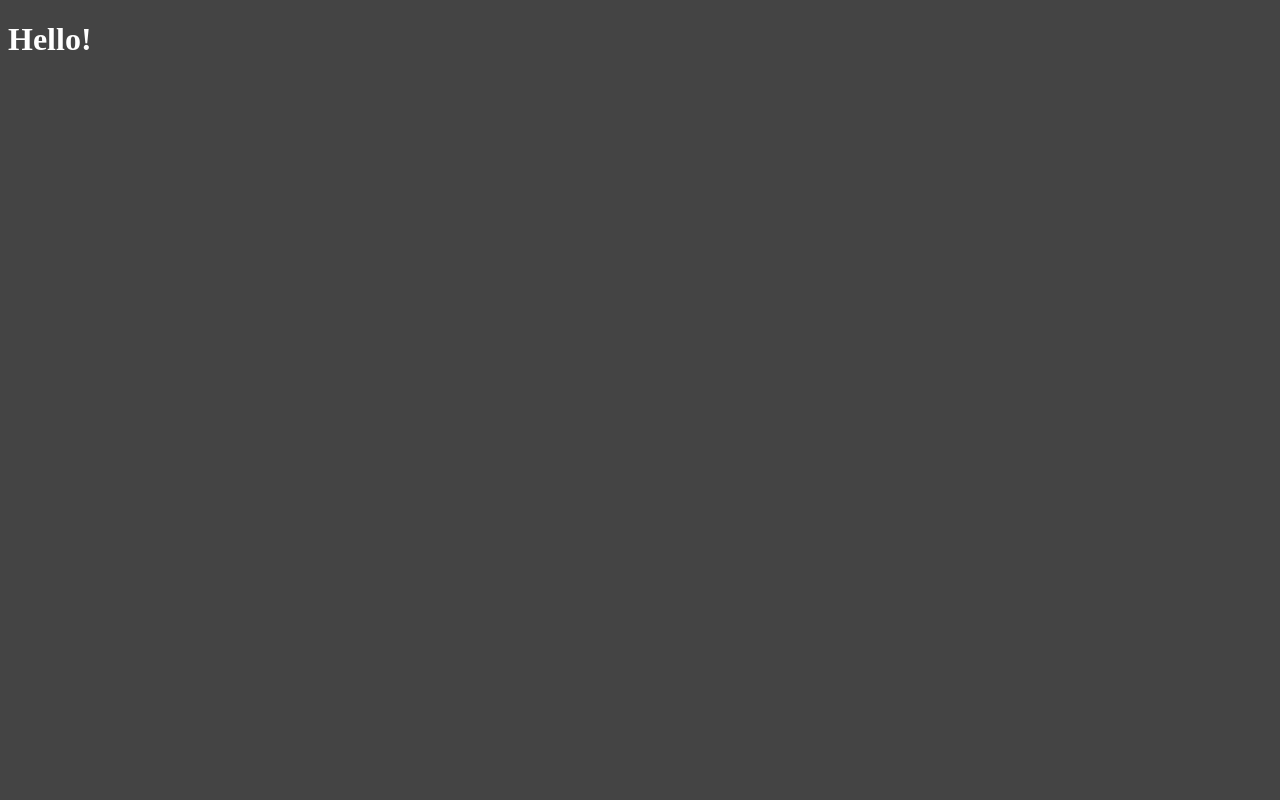
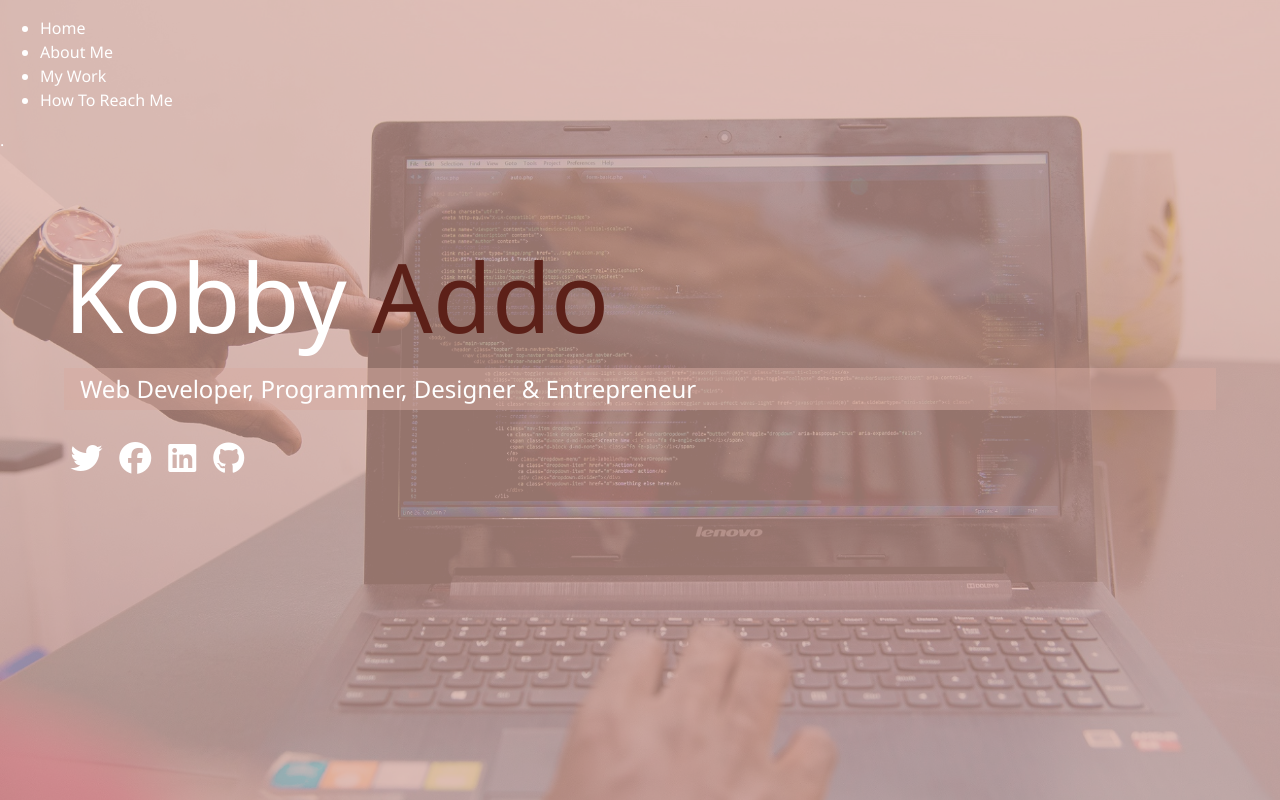
Before and after one commit to kaddogh/kaddo_portfolio, a website: page dist/index.html in a window 1280 px wide. Drawn offline with Linux system fonts and the light colour scheme.

Commit message:
sass index update

```diff
--- /dev/null
+++ b/scss/_config.scss
@@ -0,0 +1,31 @@
+$primary-color: #D4A59A;
+$secondary-color: #5C2018;
+$show-home-image: true;
+$home-image: url('../img/background_img.jpg');
+$background-opacity: 0.7;
+
+@mixin easeIn {
+    transition: all 0.5s ease-in;
+}
+
+@mixin background {
+ @if $show-home-image {
+     &#bg-img {
+         background: $home-image;
+         background-attachement: fixed;
+         background-size: cover;
+
+         &:after {
+             content: '';
+             position: absolute;
+             top: 0;
+             right: 0;
+             width: 100%;
+             height: 100%;
+             z-index: -1;
+             background: rgba($primary-color, $background-opacity);
+
+         }
+     }
+ }
+}
--- a/scss/main.css
+++ b/scss/main.css
@@ -1,6 +1,74 @@
-$primary-color: #444;
+@import 'config'
 
-body{
+* {
+    box-sizing: border-box;
+}
+
+
+body {
+    @include background;
     background: $primary-color;
     color: white;
+    height: 100%;
+    margin: 0;
+    font-family: 'Segoe UI', Tahoma, Geneva, Verdana, sans-serif;
+    line-height: 1.5;
 }
+
+//Headings
+h1,
+h2,
+h3 {
+    margin: 0px;
+    font-weight: 400;
+
+    &.lg-heading {
+        font-size: 6rem;
+    }
+
+    &.sm-heading{
+        margin-bottom: 2rem;
+        padding: 0.2rem 1rem;
+        background: rgba(lighten($primary-color, 2), 0.5);
+    }
+}
+
+a {
+    color: #fff;
+    text-decoration: none;
+}
+header{
+    position: fixed;
+    z-index: 2;
+    width: 100%;
+}
+
+.text-secondary {
+    color: $secondary-color;
+}
+
+main{
+    padding: 4rem;
+    height: 100%;
+
+    .icons {
+        margin-top: 1rem;
+
+        a {
+            padding: 0.4rem;
+
+            &:hover {
+                color: $secondary-color;
+                @include easeIn();
+            }
+        }
+    }
+
+    &#home {
+        overflow: hidden;
+
+        h1 {
+            margin-top: 20vh;
+        }
+    }
+}
```
Also changed, not shown: dist/css/main.css, dist/img/background_img.jpg (added), dist/img/portrait_big.jpg (added), dist/img/portrait_small.jpg (added), dist/index.html, dist/js/main.js (added).
